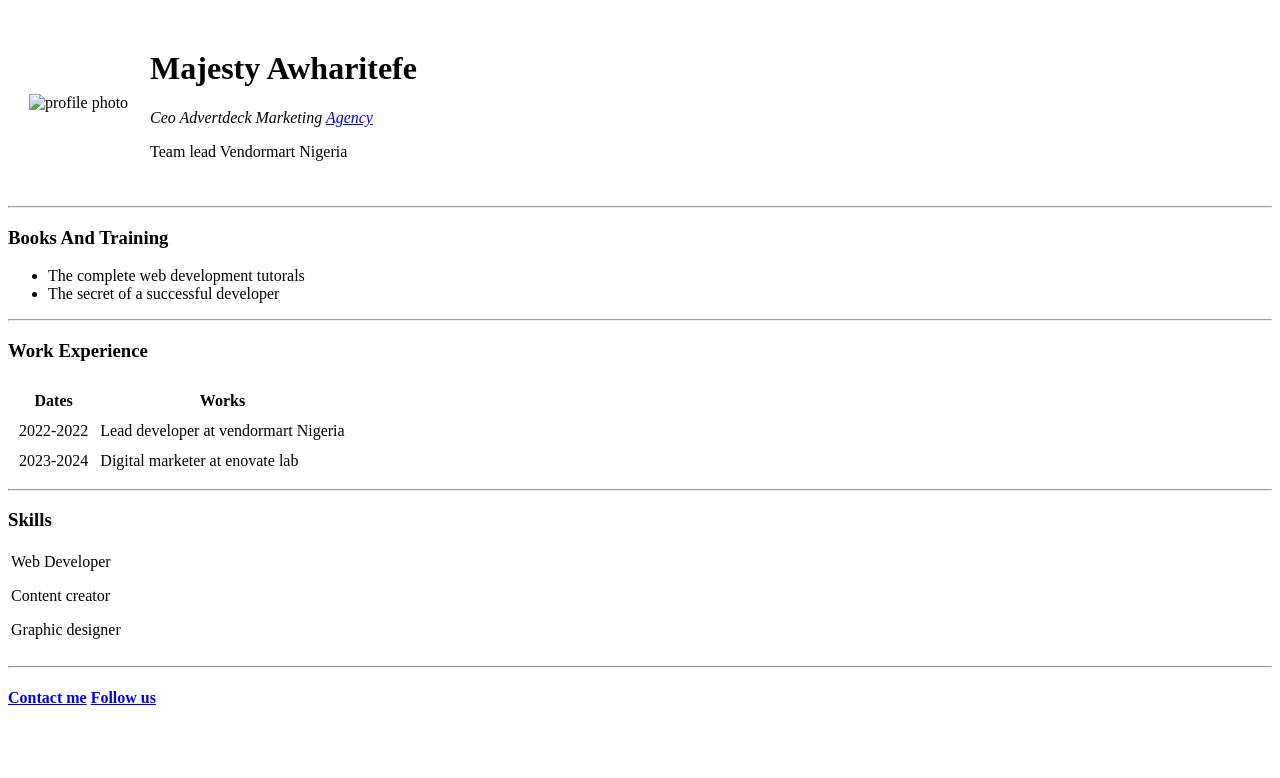
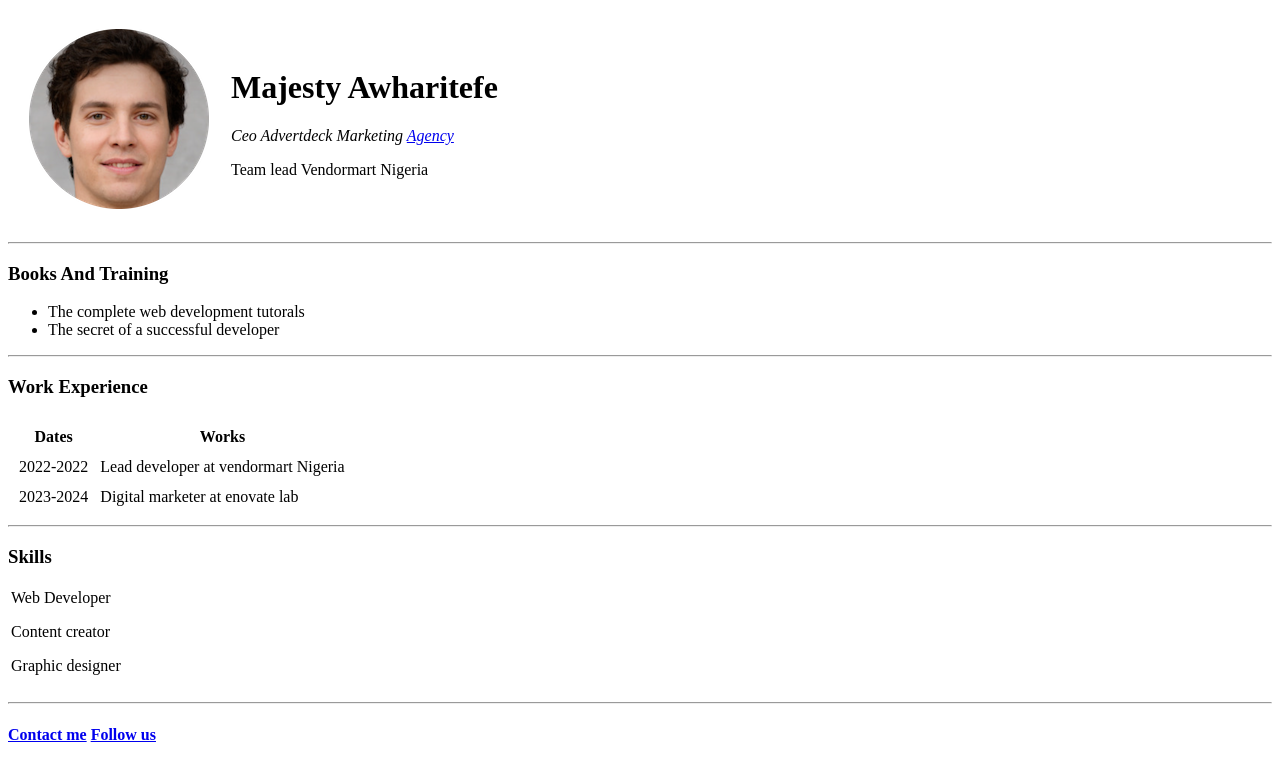
Before and after one commit to majesty4499/-CV, a plain HTML site: page index.html in a window 1280 px wide. Drawn offline with Linux system fonts and the light colour scheme.

Commit message:
update index.html

```diff
--- a/index.html
+++ b/index.html
@@ -7,7 +7,7 @@
 <body>
 <table cellspacing ="20">
   <tr>
-    <td><img src="images/majesty.png" alt="profile photo">
+    <td><img src="majesty.png" alt="profile photo">
     </td>
     <td><h1>Majesty Awharitefe</h1>
       <p><em>Ceo Advertdeck Marketing <a href="contact me.html">Agency</a></em></p>
```
